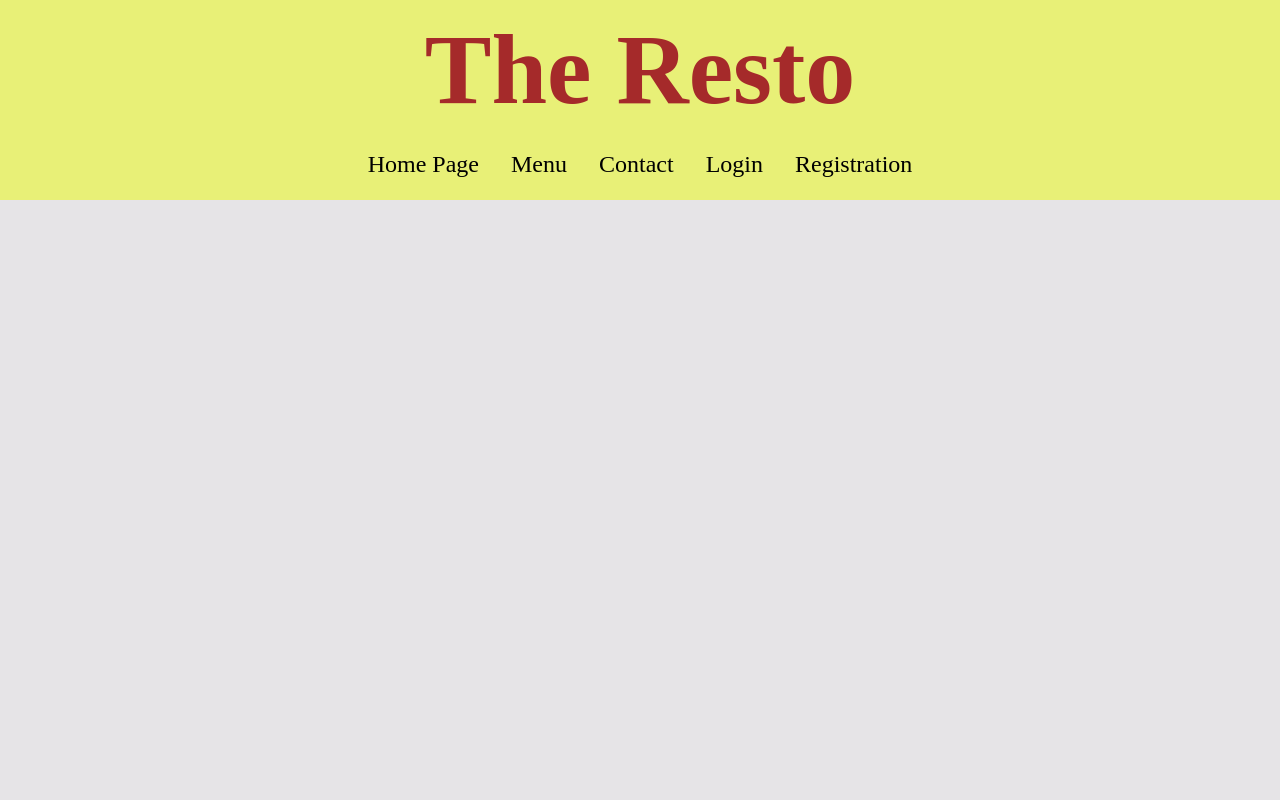
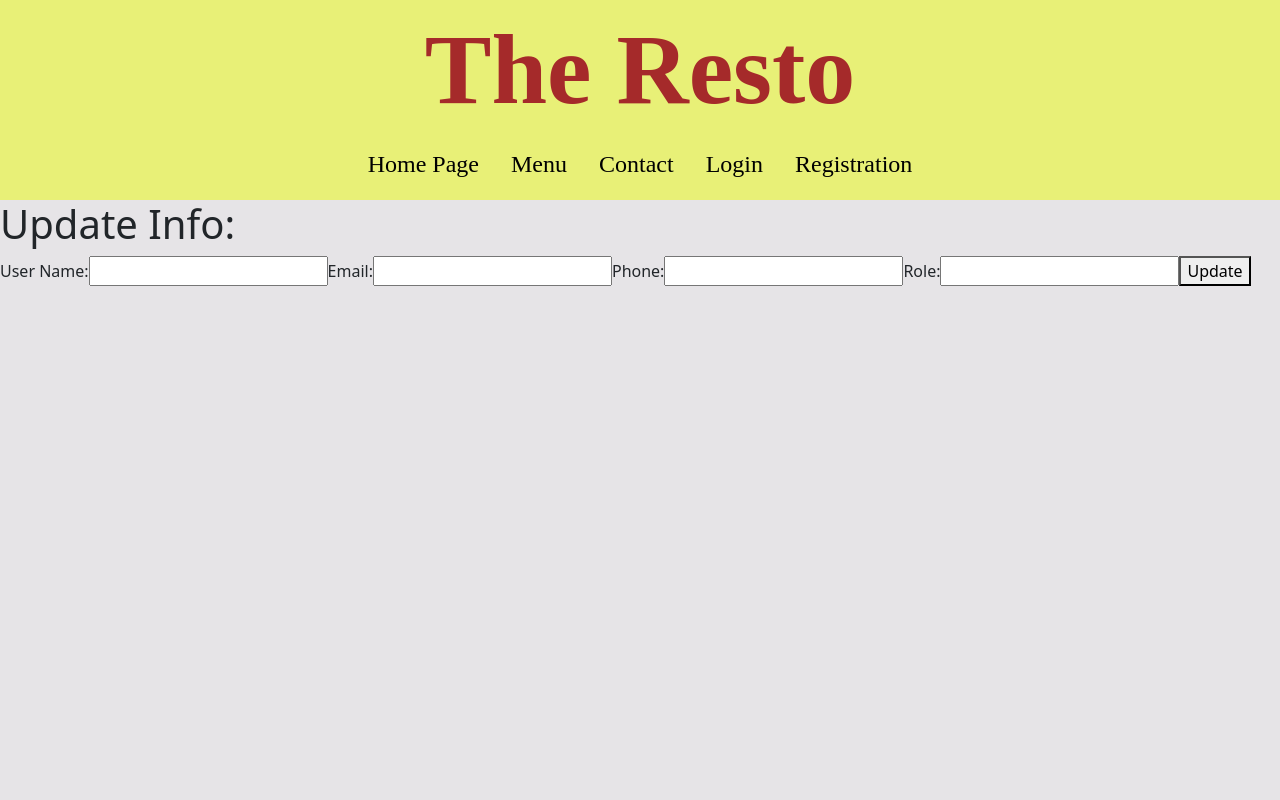
Before and after one commit to AntonDiachenko/theresto, a React (Create React App) app in the folder Project/client/: page /update/1 in a window 1280 px wide. Shown: the top 800 px of the page. Built offline with nearby package versions, Linux system fonts and the light colour scheme; no server answers; sample sign-in values are in the browser's storage; a web font is replaced by a local one.

Commit message:
update 1005 r

```diff
--- a/Project/client/package.json
+++ b/Project/client/package.json
@@ -13,6 +13,7 @@
     "react-dom": "^18.2.0",
     "react-router-dom": "^6.4.0",
     "react-scripts": "^5.0.1",
+    "react-social-icons": "^5.14.0",
     "reactstrap": "^9.1.4",
     "web-vitals": "^2.1.4",
     "yup": "^0.32.11"
--- a/Project/client/src/App.js
+++ b/Project/client/src/App.js
@@ -202,7 +202,7 @@ function App() {
               <Route path="/profile" element={<Profile />} />
               <Route path="/fav" element={<Favorite />} />
               <Route path="/cart" element={<Cart />} />
-              <Route path="/update" element={<Userupdate />} />
+              <Route path="/update/:id" element={<Userupdate />} />
               <Route path="/newuser" element={<Addnewuser />} />
               <Route path="/menu/:id" element={<Item />} />
             </Routes>
```
Also changed, not shown: 1 other file (tests, documents, lock files or other folders).
